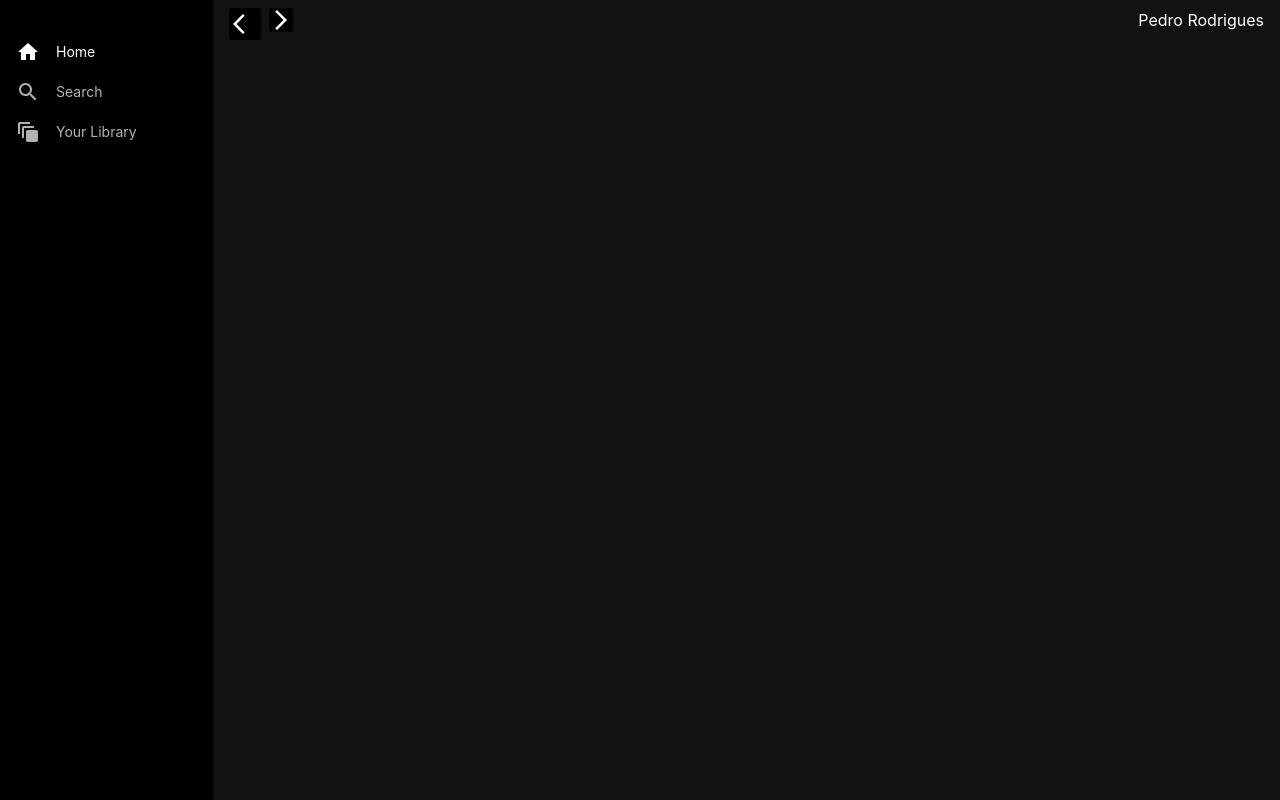
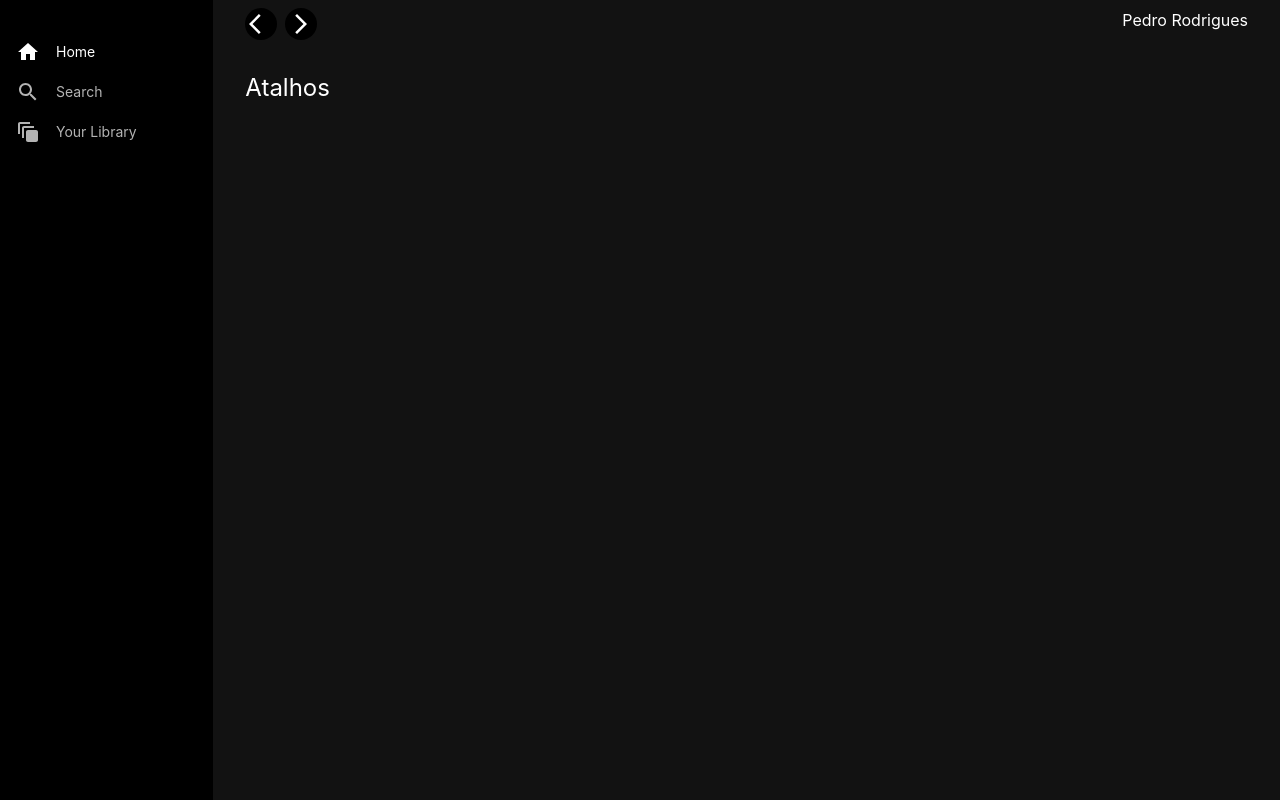
Before and after one commit to pedrohrodrigues/spotify-app, a React (Create React App) app: page / in a window 1280 px wide. Built offline with nearby package versions, Linux system fonts and the light colour scheme.

Commit message:
add header component

```diff
--- a/src/App.tsx
+++ b/src/App.tsx
@@ -5,16 +5,20 @@ import { Sidebar } from './components/sidebar/sidebar';
 import { Dashboard } from './components/content/dashboard';
 import { Library } from './components/content/library';
 import { Search } from './components/content/search';
+import { Header } from './components/content/header';
 
 function App() {
     return (
         <div className="App flex">
             <Sidebar />
-            <Routes>
-                <Route path="/" element={<Dashboard />} />
-                <Route path="/library" element={<Library />} />
-                <Route path="/search" element={<Search />} />
-            </Routes>
+            <div className="bg-ligtherPrimary w-5/6">
+                <Header />
+                <Routes>
+                    <Route path="/" element={<Dashboard />} />
+                    <Route path="/library" element={<Library />} />
+                    <Route path="/search" element={<Search />} />
+                </Routes>
+            </div>
         </div>
     );
 }
--- a/src/components/content/dashboard.tsx
+++ b/src/components/content/dashboard.tsx
@@ -1,23 +1,9 @@
 import React from 'react';
-import { NavLink } from 'react-router-dom';
-import { ArrowBackIos, ArrowForwardIos } from '@mui/icons-material';
-import { UserContext } from '../../stateManagement/userContext';
 
 export function Dashboard() {
-    const user = React.useContext(UserContext);
     return (
-        <div className="bg-ligtherPrimary w-5/6">
-            <div className="flex justify-between mt-2 px-4">
-                <div className="flex">
-                    <NavLink to="/" className="">
-                        <div className="rounded bg-primary mr-2 align-center flex justify-center w-8 h-8 items-center">
-                            <ArrowBackIos className="w-6 text-secondary" />
-                        </div>
-                    </NavLink>
-                    <ArrowForwardIos className="w-6 text-secondary rounded bg-primary" />
-                </div>
-                <h2 className="text-secondary">{user?.userState.name}</h2>
-            </div>
+        <div className="w-full text-secondary flex p-8">
+            <h4 className="text-2xl"> Atalhos </h4>
         </div>
     );
 }
--- /dev/null
+++ b/src/components/content/header.tsx
@@ -0,0 +1,27 @@
+import React from 'react';
+import { NavLink } from 'react-router-dom';
+import { ArrowBackIos, ArrowForwardIos } from '@mui/icons-material';
+import { UserContext } from '../../stateManagement/userContext';
+
+export function Header() {
+    const user = React.useContext(UserContext);
+    return (
+        <div className="bg-ligtherPrimary w-full">
+            <div className="flex justify-between mt-2 px-8">
+                <div className="flex">
+                    <NavLink to="/" className="">
+                        <div className="rounded-full bg-primary mr-2 align-center flex justify-center w-8 h-8 p-4 items-center">
+                            <ArrowBackIos className="w-1 text-xs text-secondary" />
+                        </div>
+                    </NavLink>
+                    <NavLink to="/" className="">
+                        <div className="rounded-full bg-primary mr-2 align-center flex justify-center  w-5 h-5  p-4 items-center">
+                            <ArrowForwardIos className="w-2 text-xs text-secondary" />
+                        </div>
+                    </NavLink>
+                </div>
+                <h2 className="text-secondary">{user?.userState.name}</h2>
+            </div>
+        </div>
+    );
+}
```
Also changed, not shown: src/App.css (indentation only).
